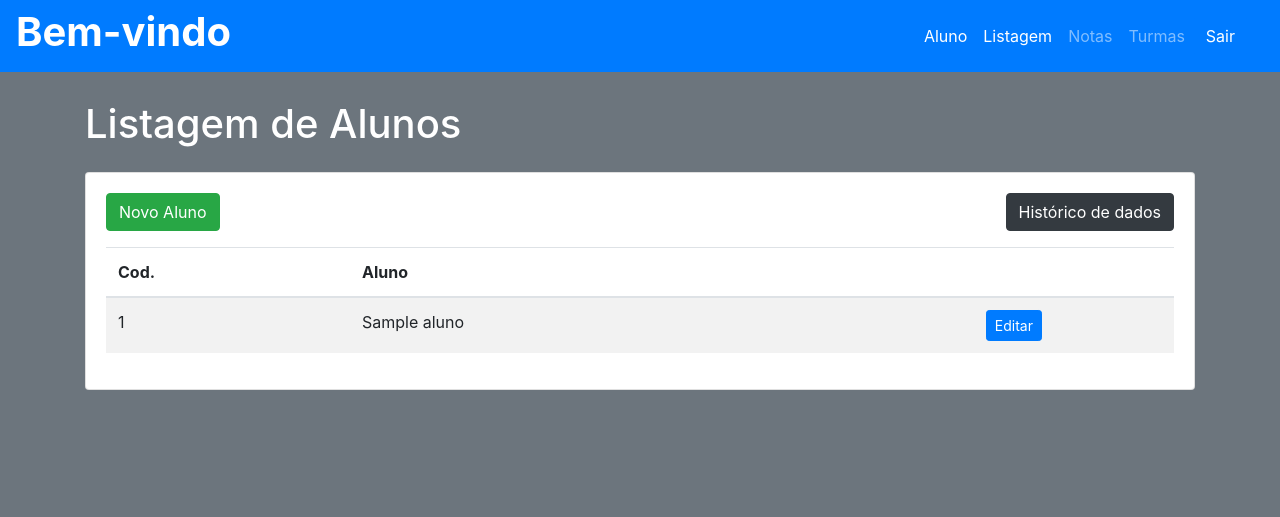
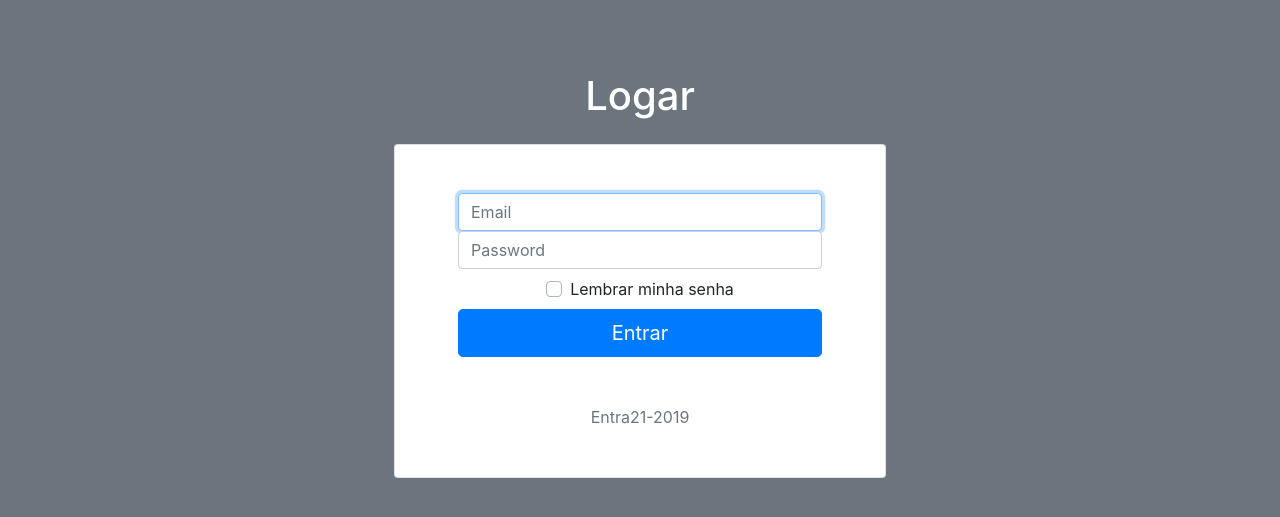
Before and after one commit to AndreiSystem/Entra21-PHP, a PHP site: page /listagem.php in a window 1280 px wide. Shown: the top 517 px of the page. Run offline with PHP 8.4, Linux system fonts and the light colour scheme; the visitor is signed in with stand-in values (Sample User, id 1); tables that the repository leaves empty or names only in its code hold one stand-in row (values such as "Sample post"); data that the repository does not hold is empty.

Commit message:
Update listagem.php

```diff
--- a/listagem.php
+++ b/listagem.php
@@ -1,173 +1,131 @@
 <?php
-	error_reporting(0);
-	// conexão com banco de dados
+// Conexão
 	CONST HOST = "127.0.0.1";
 	CONST USER = "root";
 	CONST PASS = "";
-	CONST DB =   "crud";
+	CONST DB = "crud";
 	$con = mysqli_connect(HOST, USER, PASS, DB);
 	if (!$con) {
 	    die("ERRO: Não foi possível conectar =>" . mysqli_connect_error());
 	}
-
 // Sessão
 	session_start();
+// Botão enviar
+	if (isset($_POST['btn-entrar'])) {
+		$erros = array ();
+		$login = mysqli_escape_string($con, $_POST['email']);
+		$senha = mysqli_escape_string($con, $_POST['senha']);
+		if (empty($login) or empty($senha)) {
+				$erros[] = "<li> O campo login/senha precisa ser preenchido </li>";
+			} else {
+				$sql = "SELECT * FROM alunos WHERE email = '$login' AND senha = '$senha'";
+				$resultado = mysqli_query($con, $sql);
+				if (mysqli_num_rows($resultado) > 0) {
+					if (mysqli_num_rows($resultado) == 1) {
+						$dados = mysqli_fetch_array($resultado);
+						mysqli_close($con);
+						$_SESSION['logado'] = true;
+						$_SESSION['nome'] = $dados['nome'];
 
-	// Verificação
-	if (!isset($_SESSION['logado'])) {
-		header('Location: login.php?=logout');
+						 header('Location: listagem.php');
 					}
-
-
-
-	// Consulta no banco de dados
-	$id = $_SESSION['id_usuario'];
-	$sqlAlunos = "SELECT * FROM alunos";
-	$queryAlunos = mysqli_query($con, $sqlAlunos);
-	$dados = mysqli_fetch_array($result);
-	mysqli_close($con);
-
-	// Verificação se existe alerta
-	// if (isset($_GET['tipo_alerta']) && isset($_GET['mensagem_alerta'])) {
-	// 	$alerta = true;
-	// 	$tipo_alerta = $_GET['tipo_alerta'];
-	// 	$mensagem_alerta = $_GET['mensagem_alerta'];
-	// } else {
-	// 	$alerta = false;
+					// observar:
+					// else {
+					// 	$erros[] = "<li> Usuário ou senha não confere</li>";
 					// }
-	// Verificação se existe alerta com JSON
-	// if (isset($_GET['alerta'])) {
-	// 	$alerta = true;
-	// 	$array_alerta = (array) json_decode($_GET['alerta']);
-	// 	$tipo_alerta = $array_alerta["tipo"];
-	// 	$mensagem_alerta = $array_alerta["mensagem"];
-	// } else {
-	// 	$alerta = false;
-	// }
-	// Verificar se existe algum alerta via COOKIE
-	if (isset($_COOKIE['alerta']) && !is_null($_COOKIE['alerta'])) {
-		$alerta = unserialize($_COOKIE['alerta']);
-		setcookie('alerta');
+				} else {
+					$alerta["tipo"] = "danger";
+					$alerta["mensagem"] = "<strong>Alerta!</strong> email ou senha estão incorretas";
 				}
-
-	// 	session_start();
-	// if (isset($_SESSION['logado']) && $_SESSION['logado'] == true) {
-	// 	echo "Bem vindo ao sistema. Você está logado.";
-	// } else {
-	// 	echo "Página restrita. Faça login para continuar.";
-	// }
-
+			}
+	}
+// Checkbox lembrar a senha
+	if(isset($_POST["lembrar_senha"])){
+	$senha=$_POST["senha"];
+	$tempo_expiracao= 3600; //uma hora
+	 setcookie("lembrar", $senha, $tempo_expiracao);
+	}
 ?>
 
 <!DOCTYPE html>
 <html>
 <head>
-	<title>Listagem</title>
+	<title>index</title>
 	<!-- Bootstrap CSS -->
 	<link rel="stylesheet" href="https://stackpath.bootstrapcdn.com/bootstrap/4.3.1/css/bootstrap.min.css" integrity="sha384-ggOyR0iXCbMQv3Xipma34MD+dH/1fQ784/j6cY/iJTQUOhcWr7x9JvoRxT2MZw1T" crossorigin="anonymous">
-
 </head>
-<body class="bg-secondary">
-
-	<!-- NAVEGAÇÃO -->
-
-	<nav class="navbar navbar-dark bg-primary">
-
-		<!-- Buscar Nome do Usuário -->
-		 <!-- <?php echo $dados['nome']; ?> -->
-
-
-		<h1 class="text-white"><strong>Bem-vindo</strong></h1>
-
-
-		<nav class="navbar navbar-expand-lg navbar-primary bg-primary">
-
-			<button class="navbar-toggler" type="button" data-toggle="collapse" data-target="#navbarText" aria-controls="navbarText" aria-expanded="false" aria-label="Toggle navigation">
-
-				<span class="navbar-toggler-icon"></span>
-			</button>
-			<div class="collapse navbar-collapse left-right" id="navbarText">
-
-				<ul class="navbar-nav ">
-					<li class="nav-item">
-					<a class="nav-link text-white breadcrumb-item active" href="#">Aluno</a>
-
-
-					</li>
-					<li class="nav-item active">
-						<a class="nav-link" href="listagem.php">Listagem</a>
-					</li>
-					<li class="nav-item">
-						<a class="nav-link" href="#">Notas </a>
-					</li>
-					<li class="nav-item">
-						<a class="nav-link" href="#">Turmas </a>
-					</li>
-				</ul>
-				<ul href="login.php" class="nav navbar-nav navbar-right">
-					<li>
-						<a class="btn btn-primary" href="logout.php" role="button">Sair</a>
-						<!-- <a href="logout.php" class="text-white">Sair</a> -->
-					</li>
-				</ul>
-
-			</div>
-		</nav>
-	</nav>
+<body class="bg-secondary text-center">
 
 	<div class="container-fluid">
+		<div class="container mt-5">
+			<div class="row">
+				<div class="col-6 offset-3">
+					<h1 class="text-white my-4">Logar</h1>
+					<?php
+						if (!empty($erros)) {
+							foreach ($erros as $erro) {
+								echo $erro;
+							}
+						}
+					?>
+					<div class="card m-4">
 						<div class="container">
-			<div class="row">
-				<div class="col-12 mt-1">
 
-					<h1 class="text-white my-4 float-none">Listagem de Alunos</h1>
+							<!-- LOGIN -->
+							<form name="formLogin" id="formlogin" method="POST" action="<?php echo $_SERVER['PHP_SELF']; ?>" class="form-signin m-5">
+								<!-- EMAIL -->
 
+								<label for="email" class="sr-only">Email</label>
+								<input type="email" id="email" name="email" class="form-control" placeholder="Email" required="" autofocus="">
 
+								<!-- SENHA -->
 
-					<div class="card">
-						<div class="card-body">
-							<!-- PHP -->
+								<label for="senha" class="sr-only">Senha</label>
+								<input type="password" id="senha" name="senha" class="form-control" placeholder="Password" required="" autofocus="">
+								<div class="checkbox mb-3">
+
+										<div class="custom-control custom-checkbox my-2">
+											<input type="checkbox" class="custom-control-input" id="lembrar_senha" value="lembrar_senha">
+											<label class="custom-control-label" for="lembrar_senha">Lembrar minha senha</label>
+										</div>
+
 									<?php if (isset($alerta)) :?>
 									<div class="alert alert-<?=$alerta['tipo']?>">
 										<?=$alerta['mensagem']?>
 									</div>
 									<?php endif;?>
-							<!-- Fim do PHP -->
-							<a href="edicao.php?id=novo" class="btn btn-success mb-3">Novo Aluno</a>
-							<a href="historico.php" class="btn btn-dark mb-3 float-right">Histórico de dados</a>
+									<button class="btn btn-lg btn-primary btn-block" type="submit" name="btn-entrar">Entrar</button>
+									<p class="mt-5 mb-3 text-muted">Entra21-2019</p>
+								</form>
+							</div>
+						</div>
 
-							<table class="table table-striped table-hover">
-								<thead>
-									<tr>
-										<th>Cod.</th>
-										<th>Aluno</th>
-										<th></th>
-									</tr>
-								</thead>
-								<body>
-									<!-- PHP -->
-									<?php while ($resultado = mysqli_fetch_array($queryAlunos)) { ?>
-										<tr>
-											<td><?=$resultado["id"]?></td>
-											<td><?=$resultado["nome"]?></td>
-											<td class="text-center">
-												<a href="edicao.php?id=<?=$resultado["id"]?>" class="btn btn-primary btn-sm">
-													Editar
-												</a>
-											</td>
-										</tr>
-									<?php } ?>
-									<!-- Fim do PHP -->
+					</div>
 
-								</body>
-							</table>
+				</div>
+
+
 
 			</div>
 		</div>
-				</div>
-			</div>
-		</div>
-	</div>
+
+
+
+
+
+
+
+
+
+
+
+
+
+
+
+
+
+
 
 
 
@@ -175,6 +133,5 @@
 		<script src="https://code.jquery.com/jquery-3.3.1.slim.min.js" integrity="sha384-q8i/X+965DzO0rT7abK41JStQIAqVgRVzpbzo5smXKp4YfRvH+8abtTE1Pi6jizo" crossorigin="anonymous"></script>
 		<script src="https://cdnjs.cloudflare.com/ajax/libs/popper.js/1.14.7/umd/popper.min.js" integrity="sha384-UO2eT0CpHqdSJQ6hJty5KVphtPhzWj9WO1clHTMGa3JDZwrnQq4sF86dIHNDz0W1" crossorigin="anonymous"></script>
 		<script src="https://stackpath.bootstrapcdn.com/bootstrap/4.3.1/js/bootstrap.min.js" integrity="sha384-JjSmVgyd0p3pXB1rRibZUAYoIIy6OrQ6VrjIEaFf/nJGzIxFDsf4x0xIM+B07jRM" crossorigin="anonymous"></script>
-
 	</body>
 	</html>
```
Lines whose indentation alone changed are shown as unchanged.
